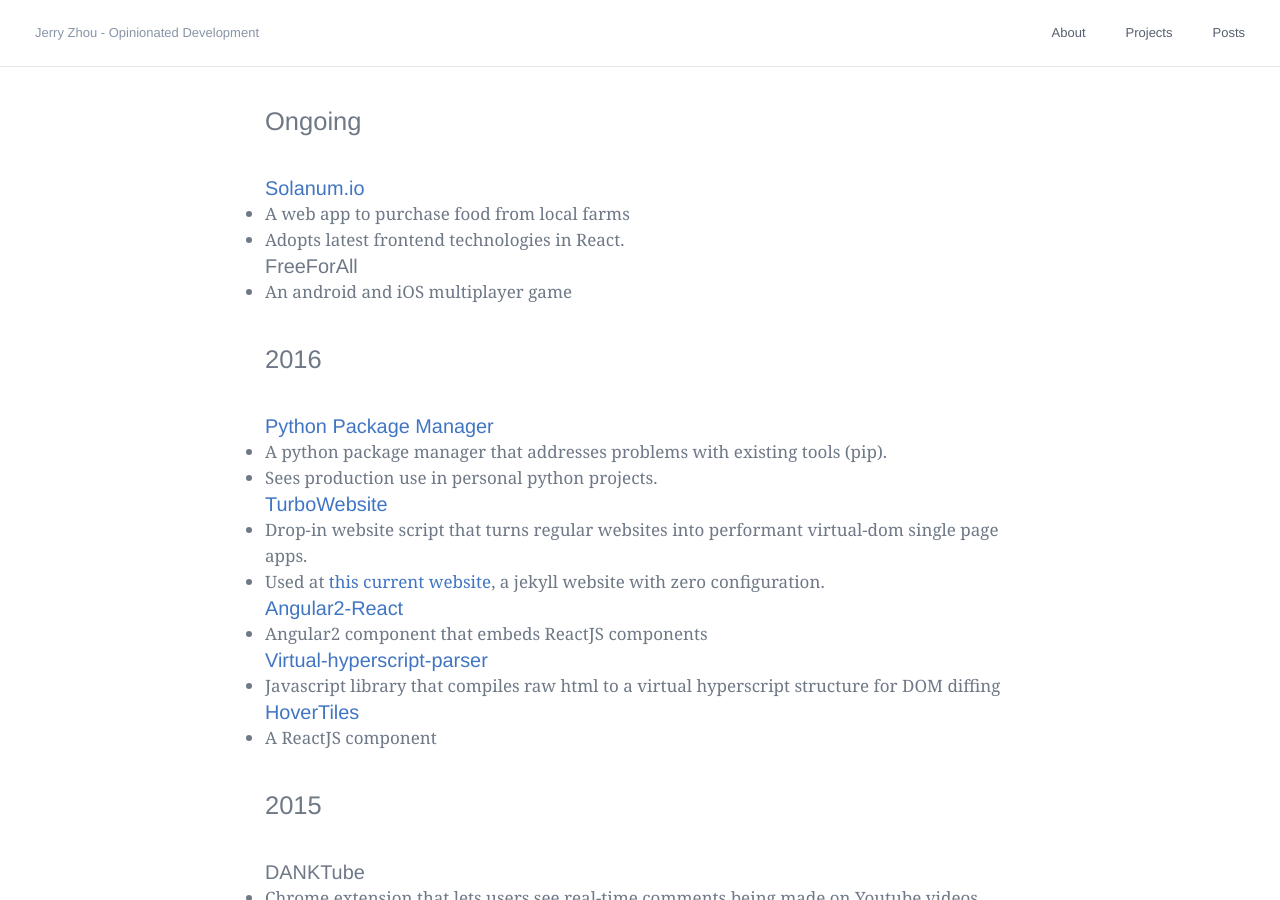
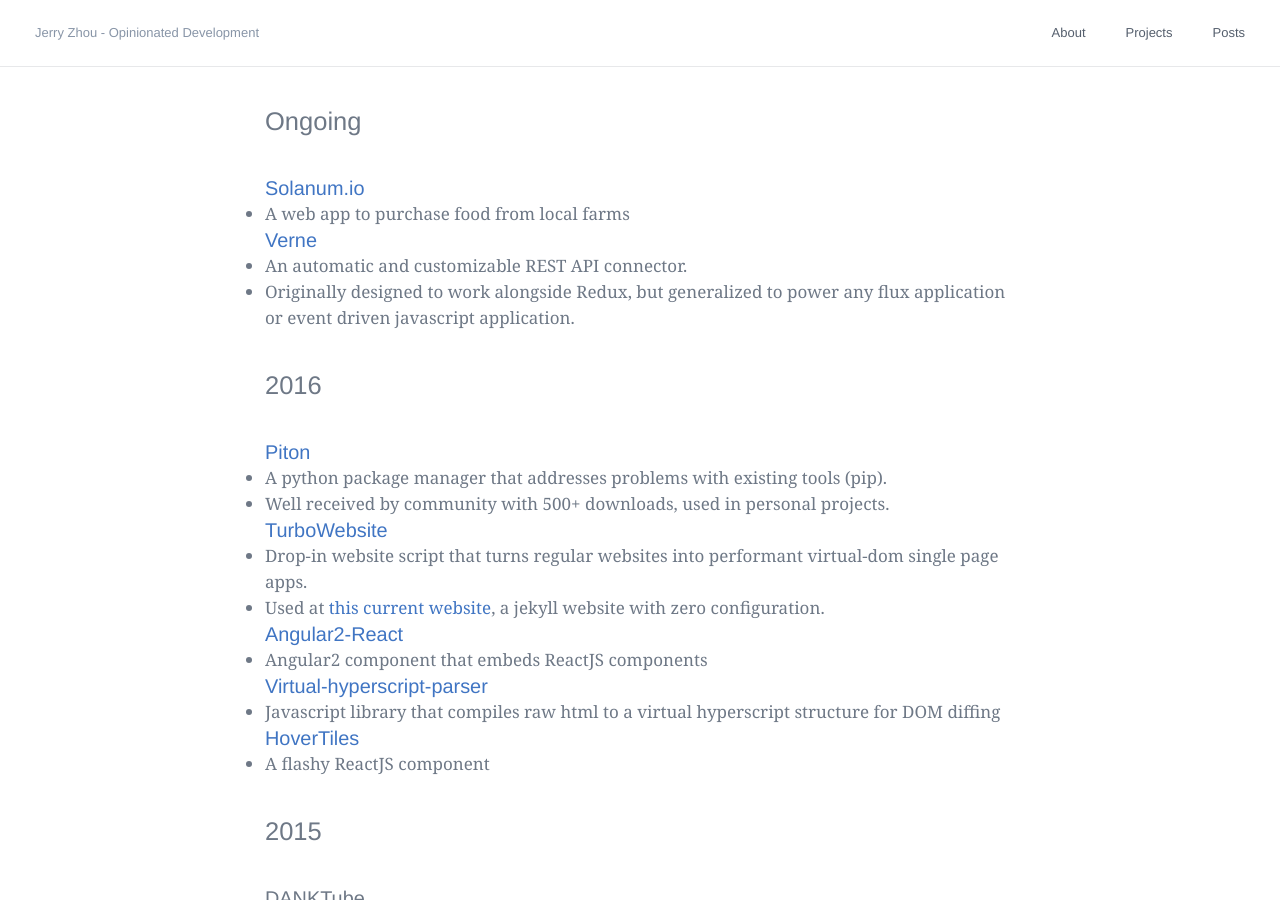
Before and after one commit to LookLikeAPro/looklikeapro.github.io, a Jekyll site: the page built from projects/index.md, in a window 1280 px wide and 900 px high. Built offline with Jekyll 4.4.1, drawn with Linux system fonts in a browser that asks for light colours.

Commit message:
update projects

```diff
--- a/projects/index.md
+++ b/projects/index.md
@@ -11,19 +11,19 @@ permalink: /projects/
 
 ### [Solanum.io](https://solanum.io)
 - A web app to purchase food from local farms
-- Adopts latest frontend technologies in React.
 
-### FreeForAll
-- An android and iOS multiplayer game
+### [Verne](https://looklikeapro.gitbooks.io/verne/content/)
+- An automatic and customizable REST API connector.
+- Originally designed to work alongside Redux, but generalized to power any flux application or event driven javascript application.
 
 <br />
 
 ## 2016
 <br />
 
-### [Python Package Manager](https://github.com/LookLikeAPro/PPM)
+### [Piton](https://github.com/LookLikeAPro/PPM)
 - A python package manager that addresses problems with existing tools (pip).
-- Sees production use in personal python projects.
+- Well received by community with 500+ downloads, used in personal projects.
 
 ### [TurboWebsite](https://github.com/LookLikeAPro/Turbowebsite)
 - Drop-in website script that turns regular websites into performant virtual-dom single page apps.
@@ -36,7 +36,7 @@ permalink: /projects/
 - Javascript library that compiles raw html to a virtual hyperscript structure for DOM diffing
 
 ### [HoverTiles](https://github.com/LookLikeAPro/HoverTiles)
-- A ReactJS component
+- A flashy ReactJS component
 
 <br />
 
```
Also changed, not shown: about.md (+1 -1 lines), 1 other file.
